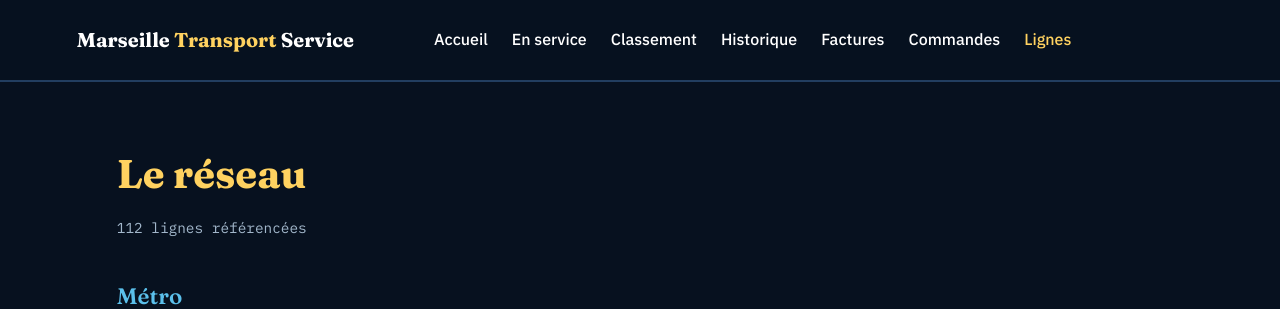
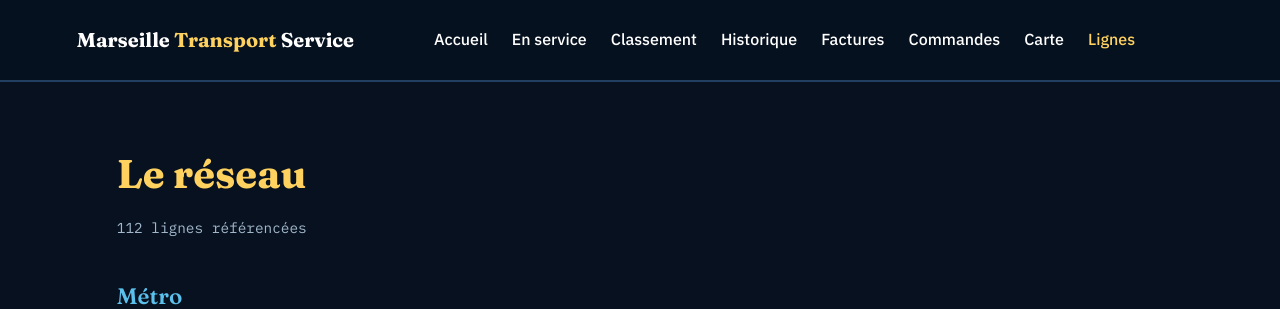
Before and after one commit to Trans-Europe-Rail/Marseille-Transport-Service-, a Flask app: page /lignes in a window 1280 px wide. Shown: the top 309 px of the page. Run offline with Flask 3, Linux system fonts and the light colour scheme.

Commit message:
Add link to 'Carte' in lignes.html

```diff
--- a/templates/lignes.html
+++ b/templates/lignes.html
@@ -39,6 +39,7 @@
     <a href="/historique">Historique</a>
     <a href="/factures">Factures</a>
     <a href="/commandes">Commandes</a>
+    <a href="/carte">Carte</a>
     <a href="/lignes" style="color: var(--gold);">Lignes</a>
   </div>
 </nav>
```
